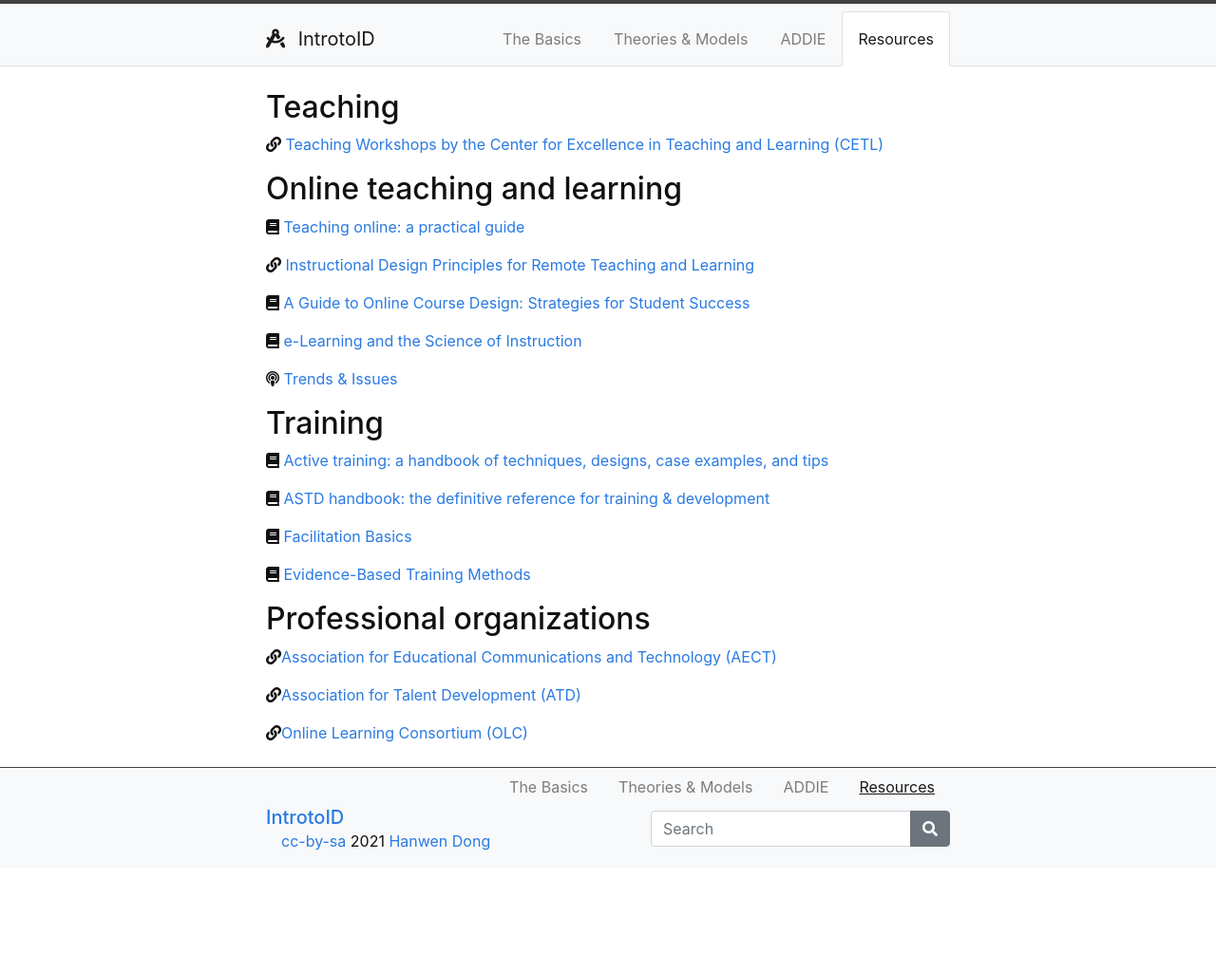
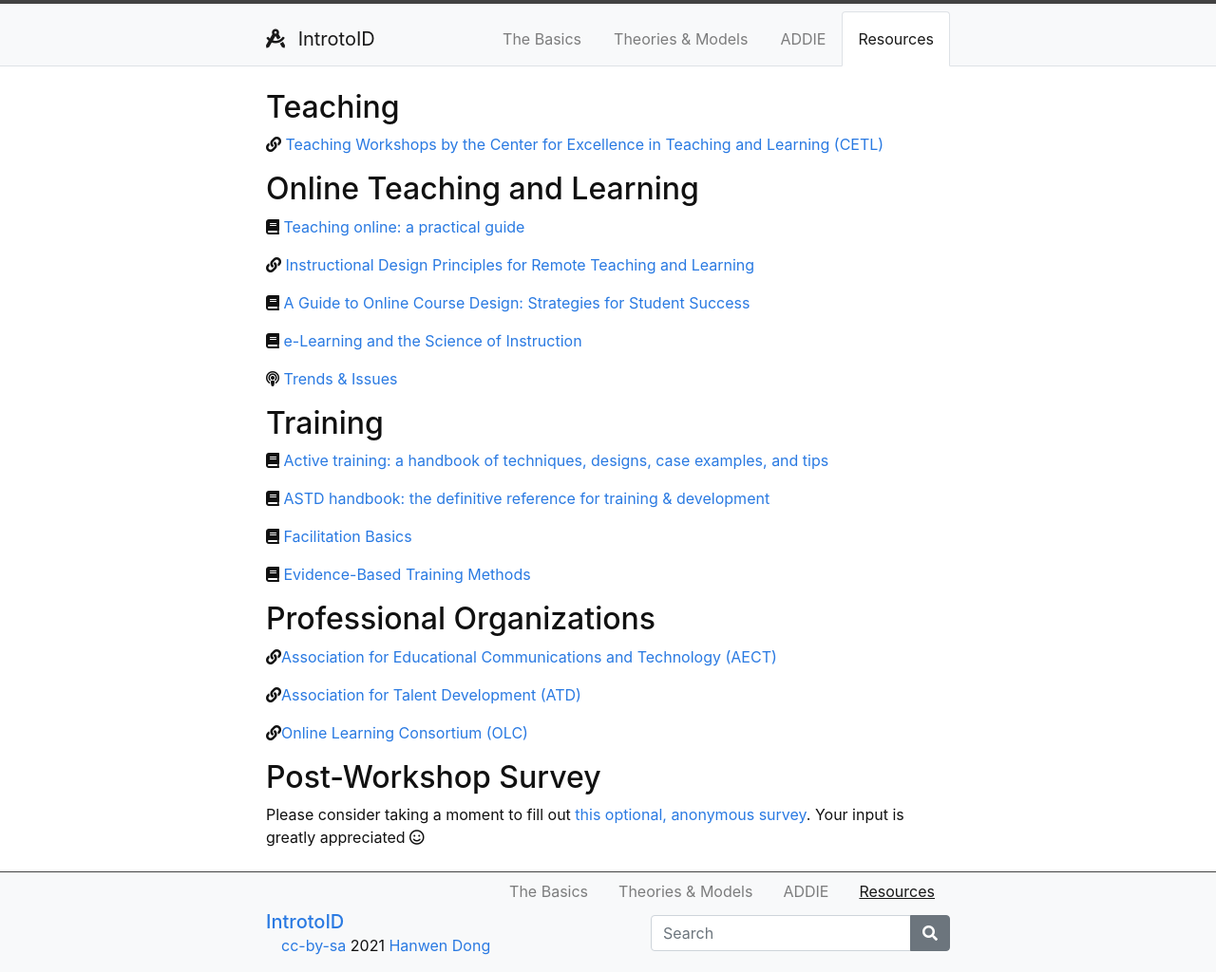
Before and after one commit to hanwendong1/IntrotoID, a Jekyll site: the page built from content/4-Resources.md, in a window 1280 px wide. Shown: the whole page at 95% size. Built offline with Jekyll 4.4.1, drawn with Linux system fonts in a browser that asks for light colours; before the commit the page ends 914 px from its top, so only the background shows below that.

Commit message:
Update 4-Resources.md

```diff
--- a/content/4-Resources.md
+++ b/content/4-Resources.md
@@ -6,7 +6,7 @@ nav: true
 ## Teaching
 <i class="fa fa-link"></i> <a href="https://www.webpages.uidaho.edu/cetl/workshops/" target="_blank">Teaching Workshops by the Center for Excellence in Teaching and Learning (CETL)</a>
 
-## Online teaching and learning
+## Online Teaching and Learning
 <i class="fa fa-book"></i> <a href="https://alliance-primo.hosted.exlibrisgroup.com/permalink/f/m1uotc/CP51292762730001451" target="_blank">Teaching online: a practical guide</a>
 
 <i class="fa fa-link"></i> <a href="https://www.fi.ncsu.edu/resources/instructional-design-principles-for-remote-teaching-and-learning/" target="_blank">Instructional Design Principles for Remote Teaching and Learning</a>
@@ -26,9 +26,12 @@ nav: true
 
 <i class="fa fa-book"></i> <a href="https://alliance-primo.hosted.exlibrisgroup.com/permalink/f/1bsq4kj/TN_cdi_safari_books_9781949036589" target="_blank">Evidence-Based Training Methods</a>
 
-## Professional organizations
+## Professional Organizations
 <i class="fa fa-link"></i><a href="http://www.aect.org/" target="_blank">Association for Educational Communications and Technology (AECT)</a>
 
 <i class="fa fa-link"></i><a href="https://www.td.org/" target="_blank">Association for Talent Development (ATD)</a>
 
 <i class="fa fa-link"></i><a href="http://onlinelearningconsortium.org/" target="_blank">Online Learning Consortium (OLC)</a>
+
+## Post-Workshop Survey
+Please consider taking a moment to fill out [this optional, anonymous survey](https://uidaho.co1.qualtrics.com/jfe/form/SV_896L3kppowCEN6K). Your input is greatly appreciated <i class="far fa-smile"></i>
```
